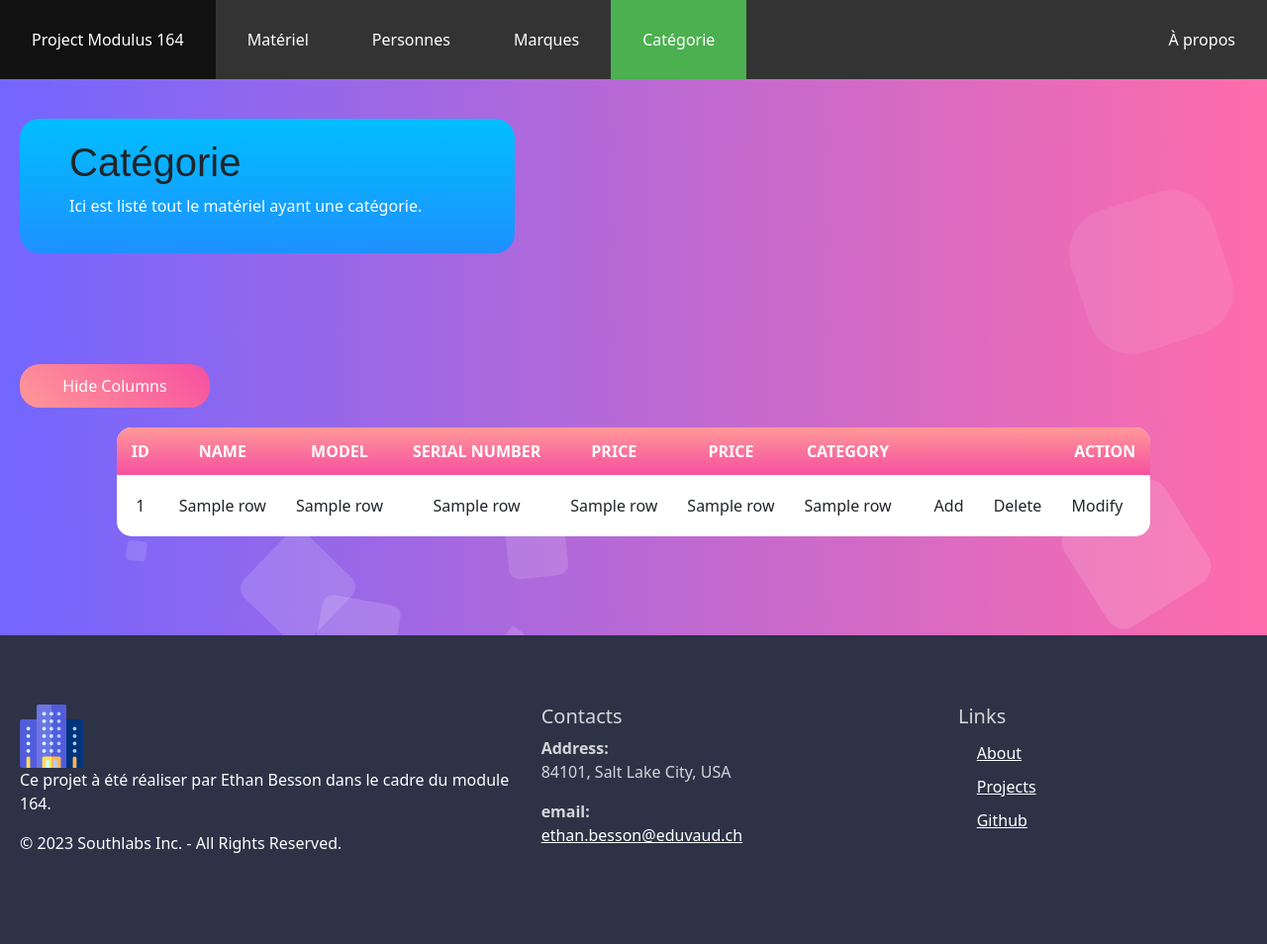
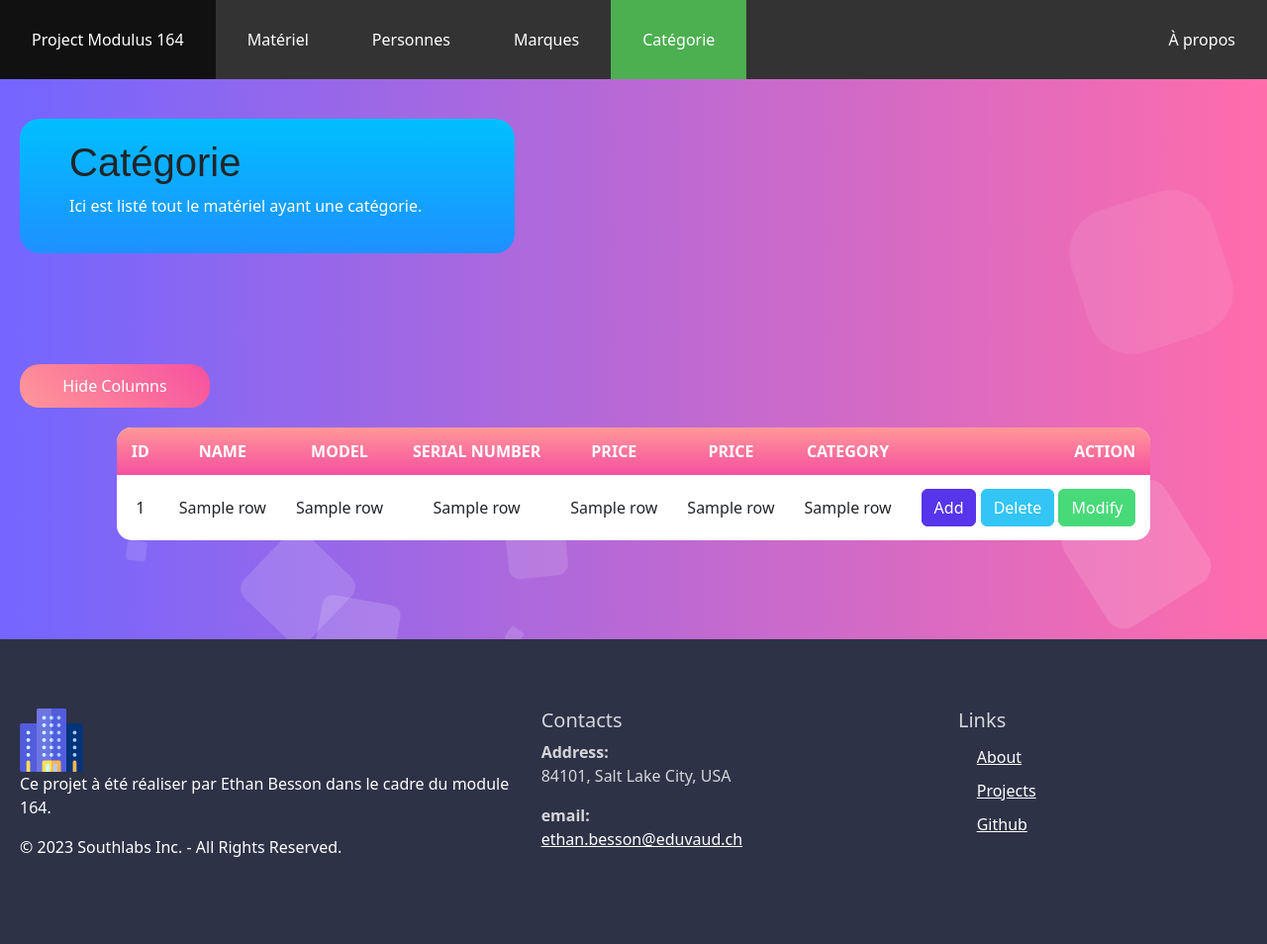
Before and after one commit to InstaZDLL/Besson_Ethan_info1a_164_2023, a Flask app: template templates/categorie.html in a window 1280 px wide. Shown: the whole page at 99% size. Before the commit the page ends 862 px from the top, so only its background shows below. Run offline with Flask 3, Linux system fonts and the light colour scheme; the template is opened without the code that fills it: most values are stand-ins (such as "Sample title", 1, 10 or a date in 2020); parts of the project's set-up code (start-up, migrations or seed data) failed here and were passed over; some libraries are stand-ins or nearby versions.

Commit message:
Add css to buttons in categorie.html

```diff
--- /dev/null
+++ b/static/css/buttons/all-buttons-categorie.css
@@ -0,0 +1,31 @@
+.btn {
+  margin-top: 2px; /* Add top margin between buttons */
+  margin-bottom: 2px; /* Add bottom margin between buttons */
+}
+.btn.add-b {
+    background: #5735ea;
+    border-color: #5735ea;
+    color: #fff;
+}
+.btn.add-b:hover, .btn.add-b:focus {
+    border-color: #3a16d6 !important;
+    background: #3a16d6 !important;
+}
+.btn.delete-b {
+    color: #fff;
+    border-color: #32c5f6;
+    background: #32c5f6;
+}
+.btn.delete-b:hover, .btn.delete-b:focus {
+    border-color: #0ab3eb !important;
+    background: #0ab3eb !important;
+}
+.btn.modify-b {
+    color: #fff;
+    background: #48da79;
+    border-color: #48da79;
+}
+.btn.modify-b:hover, .btn.modify-b:focus {
+    border-color: #28c75d !important;
+    background: #28c75d !important;
+}
--- a/templates/categorie.html
+++ b/templates/categorie.html
@@ -7,7 +7,7 @@
     <meta name="viewport" content="width=device-width, initial-scale=1.0">
     <link rel="stylesheet" type="text/css" href="{{ url_for('static', filename='css/style.css') }}">
     <link rel="stylesheet" type="text/css" href="{{ url_for('static', filename='css/fonts/roboto-font.css') }}">
-    <link rel="stylesheet" type="text/css" href="{{ url_for('static', filename='css/buttons/delete-button.css') }}">
+    <link rel="stylesheet" type="text/css" href="{{ url_for('static', filename='css/buttons/all-buttons-categorie.css') }}">
     <link rel="stylesheet" type="text/css" href="{{ url_for('static', filename='css/animated_background.css') }}">
     <link rel="shortcut icon" href="{{ url_for('static', filename='img/favicon.ico') }}" type="image/x-icon">
     <link rel="icon" href="{{ url_for('static', filename='img/favicon.ico') }}" type="image/x-icon">
@@ -115,7 +115,7 @@
                     {% endif %}
                     <td>{{ row[7] }}</td>
                     <td>
-                        <button type="button" class="btn btn-p add-btn" id="add-b">Add</button>
+                        <button type="button" class="btn btn-p add-b" id="add-b">Add</button>
                         <button type="button" class="btn btn-s delete-b" data-row-id="{{ row[0] }}">Delete</button>
                         <button type="button" class="btn btn-t modify-b">Modify</button>
                     </td>
```
